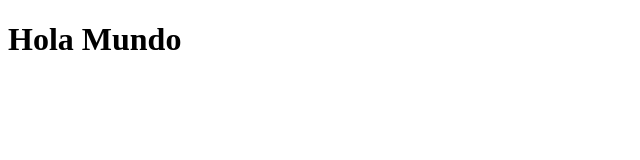
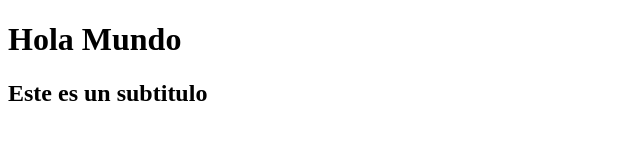
Before and after one commit to giovsalas-cell/git, a plain HTML site: page index.html in a window 1280 px wide. Shown: the whole page, without its empty margins (0-640 px from the left). Drawn offline with Linux system fonts and the light colour scheme.

Commit message:
se agrega un h2

```diff
--- a/index.html
+++ b/index.html
@@ -7,5 +7,6 @@
   </head>
   <body>
     <h1>Hola Mundo</h1>
+    <h2>Este es un subtitulo</h2>
   </body>
 </html>
```
